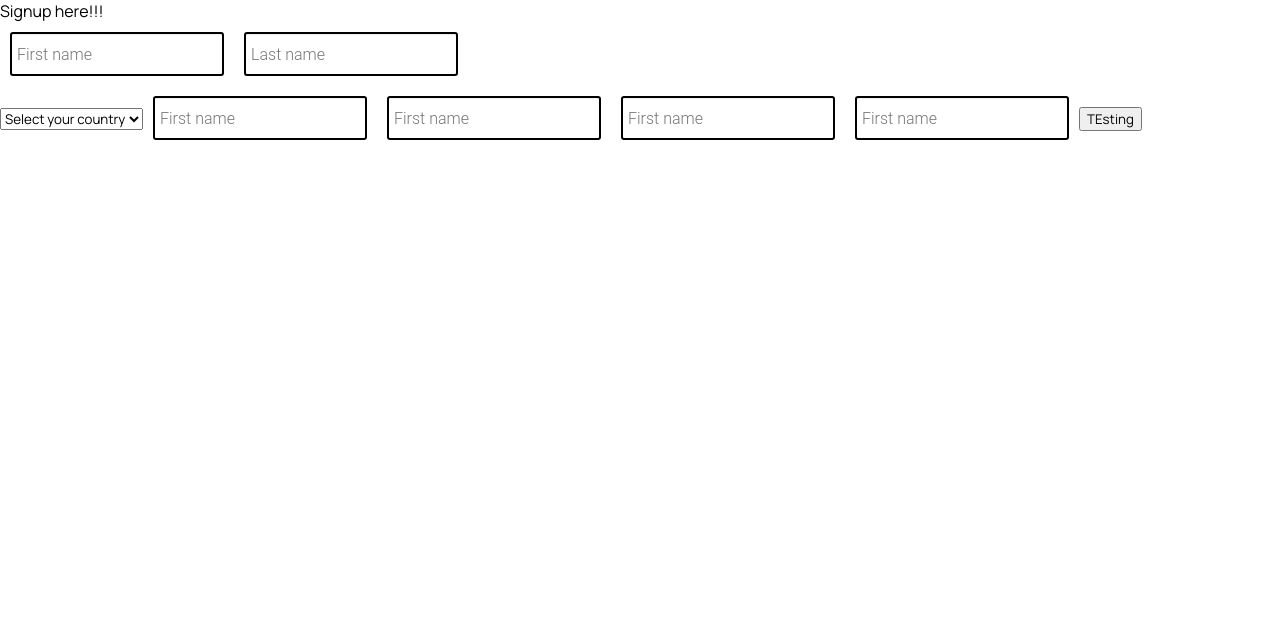
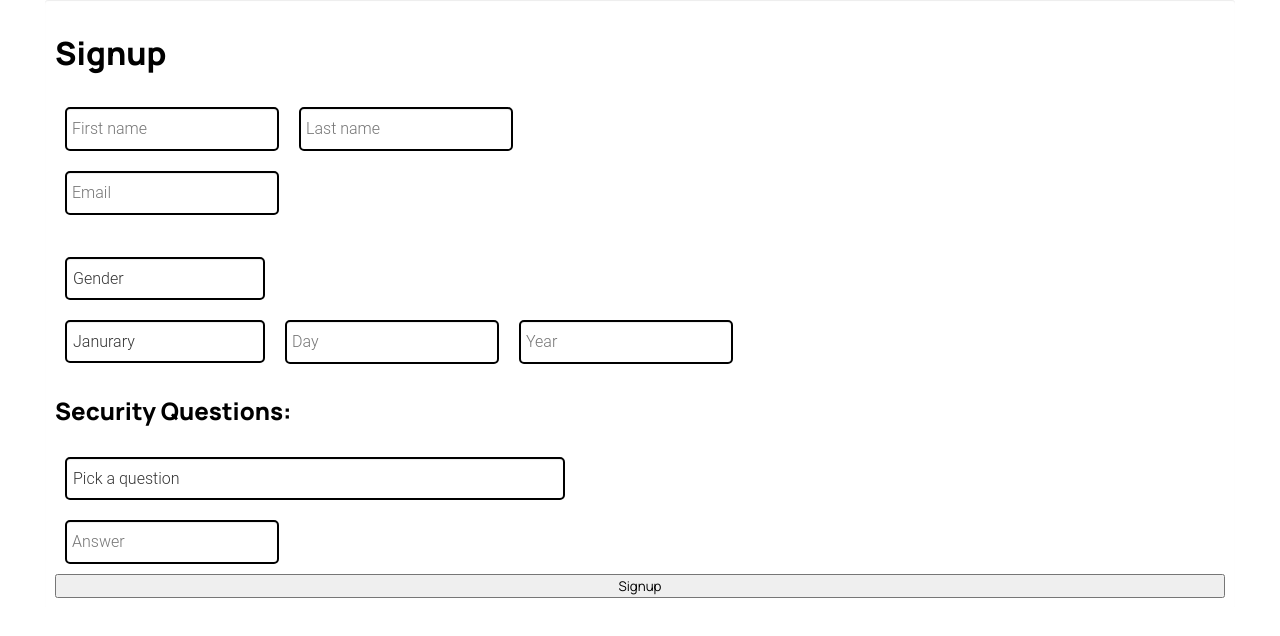
Before and after one commit to clew-bot/Socially, a React (Create React App) app in the folder frontend/: page /signup in a window 1280 px wide. Shown: the top 636 px of the page. Built offline with nearby package versions, Linux system fonts and the light colour scheme.

Commit message:
signup page on the run

```diff
--- a/frontend/src/App.js
+++ b/frontend/src/App.js
@@ -3,6 +3,7 @@ import './App.css';
 import { Routes, Route } from "react-router-dom";
 import Home from "./pages/Home";
 import Signup from "./pages/Signup";
+
 
 function App() {
   return (
--- a/frontend/src/pages/Signup/index.js
+++ b/frontend/src/pages/Signup/index.js
@@ -1,9 +1,10 @@
 import React from 'react'
-import { Input } from "../../styled/signup.styled"
+import { Input, Form, Select, Container } from "../../styled/signup.styled"
 
 
 const Signup = () => {
   const handleSignUp = async (e) => {
+    e.preventDefault()
     const data = await fetch("/api/auth", {
       method: "GET",
       headers: {
@@ -17,20 +18,52 @@ const Signup = () => {
 
   return (
     <>
-    <div>Signup here!!!</div>
+
+    <Form onSubmit={handleSignUp}>
+    <h1>Signup</h1>
+    <Container>
     <Input placeholder="First name"></Input>
     <Input placeholder="Last name"></Input>
+    </Container>
+    <Input width="100" placeholder="Email"></Input>
     <br/>
-    <select>
-        <option value="" disabled selected>
-            Select your country
+
+    <Select>
+      <option value="" selected disabled>Gender</option>
+        <option value="Male">
+            Male
         </option>
-    </select>
-    <Input placeholder="First name"></Input>
-    <Input placeholder="First name"></Input>
-    <Input placeholder="First name"></Input>
-    <Input placeholder="First name"></Input>
-    <button onClick={handleSignUp} >TEsting</button>
+        <option value="Female">
+            Female
+        </option>
+    </Select>
+    <Container>
+   <Select name="Month" id="">
+    <option value="Janurary">Janurary</option>
+    <option value="February">February</option>
+    <option value="March">March</option>
+    <option value="April">April</option>
+    <option value="May">May</option>
+    <option value="June">June</option>
+    <option value="July">July</option>
+    <option value="August">August</option>
+    <option value="September">September</option>
+    <option value="November">November</option>
+    <option value="December">December</option>
+   </Select>
+    <Input type="text" placeholder="Day"></Input>
+    <Input type="text" placeholder="Year"></Input>
+    </Container>
+    <h2>Security Questions:</h2>
+    <Select name="sQuestion" id="" width="500px">
+      <option value="Pick a question" selected disabled>Pick a question</option>
+      <option value="petName">What was your first pet's name</option>
+      <option value="Pick a question" >What was your favorite childhood cartoon</option>
+      <option value="Pick a question">What is your favorite food</option>
+   </Select>
+   <Input placeholder="Answer"></Input>
+    <button >Signup</button>
+    </Form>
     </>
   )
 }
--- a/frontend/src/styled/signup.styled.js
+++ b/frontend/src/styled/signup.styled.js
@@ -2,6 +2,8 @@ import styled from 'styled-components';
 
 export const Input = styled.input`
     border: solid 2px black;
+    transform: skewX(100px);
+    border-radius: 5px;
     height: 30px;
     width: 200px;
     margin: 10px;
@@ -11,12 +13,61 @@ export const Input = styled.input`
     font-weight: 300;
     color: #333;
     background-color: #fff;
+    box-shadow: 0 1px 1px rgba(0, 0, 0, 0.075) inset;
+    transition: border-color ease-in-out 0.15s, box-shadow ease-in-out 0.15s;
+    &:focus {
+        border-color: #ef0000;
+        outline: 0;
+        box-shadow: 0 1px 1px rgba(0, 0, 0, 0.075) inset, 0 0 8px rgba(102, 175, 233, 0.6);
+    }
+`
+
+export const Form = styled.form`
+    display: flex;
+    flex-direction: column;
+    max-width: 1170px;
+    margin: 0 auto;
+
+    width: 100%;
+    height: 100%;
+    padding: 10px;
+    background-color: #fff;
     border-radius: 3px;
     box-shadow: 0 1px 1px rgba(0, 0, 0, 0.075) inset;
     transition: border-color ease-in-out 0.15s, box-shadow ease-in-out 0.15s;
     &:focus {
-        border-color: #66afe9;
+        border-color: #ef0000;
         outline: 0;
         box-shadow: 0 1px 1px rgba(0, 0, 0, 0.075) inset, 0 0 8px rgba(102, 175, 233, 0.6);
     }
 `
+
+export const Select = styled.select`
+  -webkit-appearance: none;
+  -moz-appearance: none;
+  text-indent: 1px;
+  text-overflow: '';
+    border: solid 2px black;
+    height: 43px;
+    width: ${props => props.width || '200px'};
+    margin: 10px;
+    padding: 5px;
+    font-size: 16px;
+    font-family: 'Roboto', sans-serif;
+    font-weight: 300;
+    color: #333;
+    background-color: #fff;
+    border-radius: 5px;
+    box-shadow: 0 1px 1px rgba(0, 0, 0, 0.075) inset;
+    transition: border-color ease-in-out 0.15s, box-shadow ease-in-out 0.15s;
+    &:focus {
+        border-color: #ef0000;
+        outline: 0;
+        box-shadow: 0 1px 1px rgba(0, 0, 0, 0.075) inset, 0 0 8px rgba(102, 175, 233, 0.6);
+    }
+`
+export const Container = styled.div`
+    display: flex;
+    justify-content :start;
+
+    `
```
